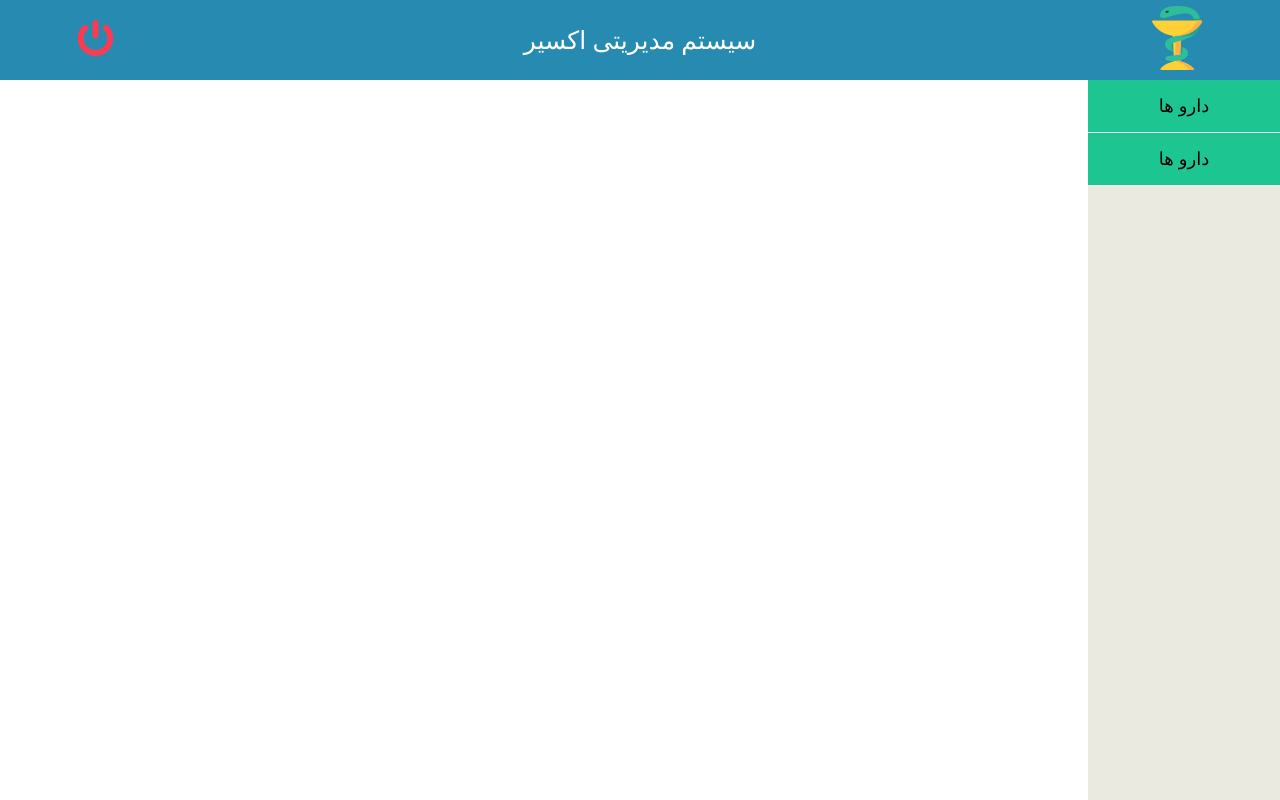
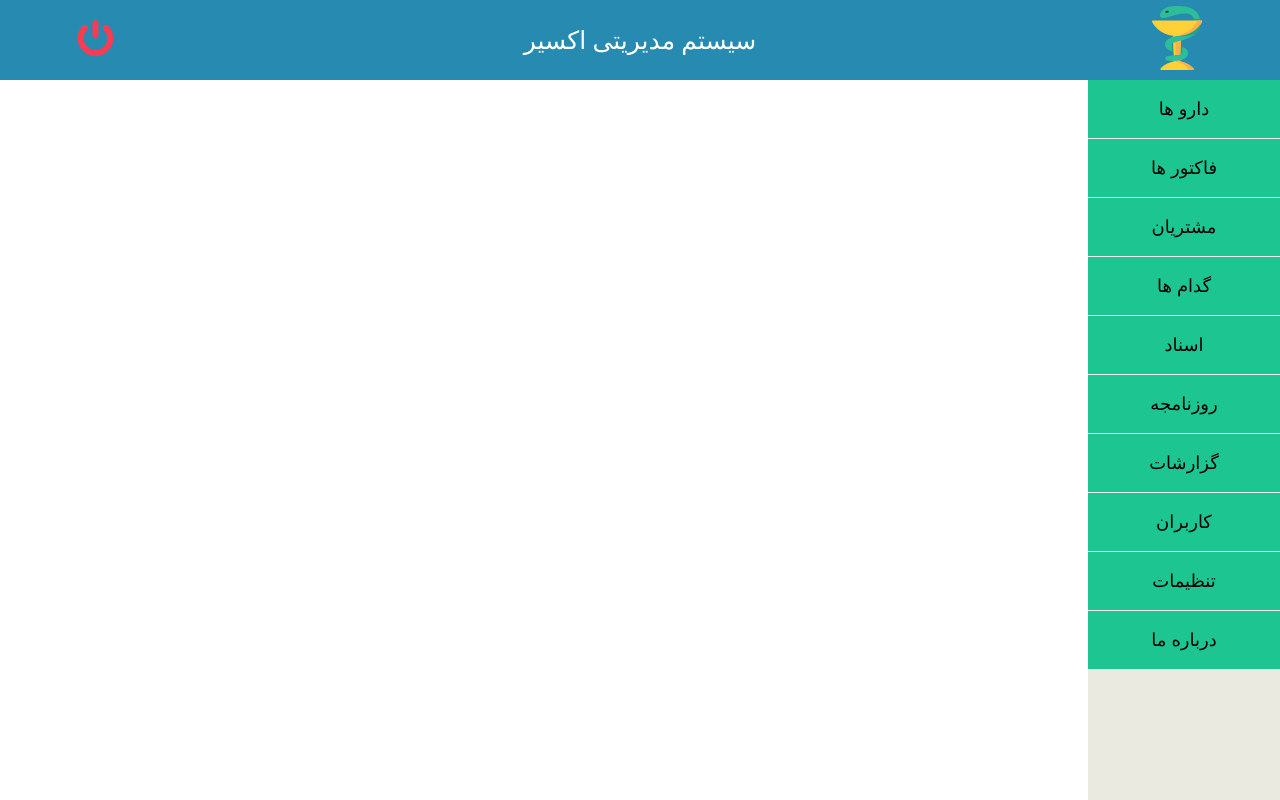
Before and after one commit to RezaHabibi1001/ExchangeFront, a React (Create React App) app: page / in a window 1280 px wide. Built offline with nearby package versions, Linux system fonts and the light colour scheme.

Commit message:
dropdown link name added

```diff
--- a/src/Components/StaticComponents/SideBar.jsx
+++ b/src/Components/StaticComponents/SideBar.jsx
@@ -5,11 +5,43 @@ export function SideBar() {
         <div className="sideBar-container">
             <DropDownButton
             dropdownName="دارو ها"
-            dropdownLink={[{linkName:'ثبت دارو',linkUrl:'Home'},{linkName:'لیست دارو',linkUrl:'FARHOME'}]}
+            dropdownLink={[{linkName:'ثبت دارو',linkUrl:'#'},{linkName:'لیست داروها',linkUrl:'#'},{linkName:'ثبت نوعیت',linkUrl:'#'},{linkName:'لیست نوعیت ها',linkUrl:'#'}]}
             />
             <DropDownButton
-            dropdownName="دارو ها"
-            dropdownLink={[{linkName:'ثبت دارو',linkUrl:'Home'},{linkName:'لیست دارو',linkUrl:'FARHOME'}]}
+            dropdownName="فاکتور ها"
+            dropdownLink={[{linkName:'فاکتور خرید',linkUrl:'#'},{linkName:'فاکتور فروش',linkUrl:'#'}]}
+            />
+            <DropDownButton
+            dropdownName="مشتریان"
+            dropdownLink={[{linkName:'ثبت مشتری',linkUrl:'#'},{linkName:'لیست مشتریان',linkUrl:'#'}]}
+            />
+            <DropDownButton
+            dropdownName="گدام ها"
+            dropdownLink={[{linkName:'ثبت گدام',linkUrl:'#'},{linkName:'لیست گدام ها',linkUrl:'#'}]}
+            />
+            <DropDownButton
+            dropdownName="اسناد"
+            dropdownLink={[{linkName:'سند رسید',linkUrl:'#'},{linkName:'سند بردگی',linkUrl:'#'}]}
+            />
+            <DropDownButton
+            dropdownName="روزنامجه"
+            dropdownLink={[{linkName:'ثبت دارو',linkUrl:'#'},{linkName:'لیست دارو',linkUrl:'#'}]}
+            />
+            <DropDownButton
+            dropdownName="گزارشات"
+            dropdownLink={[{linkName:'گزارش دارو',linkUrl:'#'},{linkName:'گزارش فاکتور خریداری',linkUrl:'#'},{linkName:'گزارش فاکتور فروش',linkUrl:'#'},{linkName:'گزارش مشتریان',linkUrl:'#'},{linkName:'گزارش  گدام ها',linkUrl:'#'},{linkName:'گزارش اسناد دریافتی',linkUrl:'#'},{linkName:'گزارش اسناد پرداختی',linkUrl:'#'},{linkName:'گزارش  کاربران',linkUrl:'#'},{linkName:'گزارش روزنامچه',linkUrl:'#'}]}
+            />
+            <DropDownButton
+            dropdownName="کاربران"
+            dropdownLink={[{linkName:'ثبت کاربر',linkUrl:'#'},{linkName:'لیست کاربران',linkUrl:'#'}]}
+            />
+            <DropDownButton
+            dropdownName="تنظیمات"
+            dropdownLink={[{linkName:'تنظیمات',linkUrl:'#'}]}
+            />
+            <DropDownButton
+            dropdownName="درباره ما"
+            dropdownLink={[{linkName:'درباره ما',linkUrl:'#'}]}
             />
         </div>
     )
--- a/src/Styles/StaticComponents/DropDownButton.css
+++ b/src/Styles/StaticComponents/DropDownButton.css
@@ -1,12 +1,15 @@
 .drop-btn{
     width: 100%;
-    padding:15px 0;
+    padding:18px 0;
     background-color: #1DC690;
     border: none;
     outline: none;
     font-size: 18px;
     cursor: pointer;
     border-bottom: 1px solid #eee;
+}
+.drop-btn:hover{
+    opacity: 0.8;
 }
 .dropdown-content{
     width: 100%;
```
